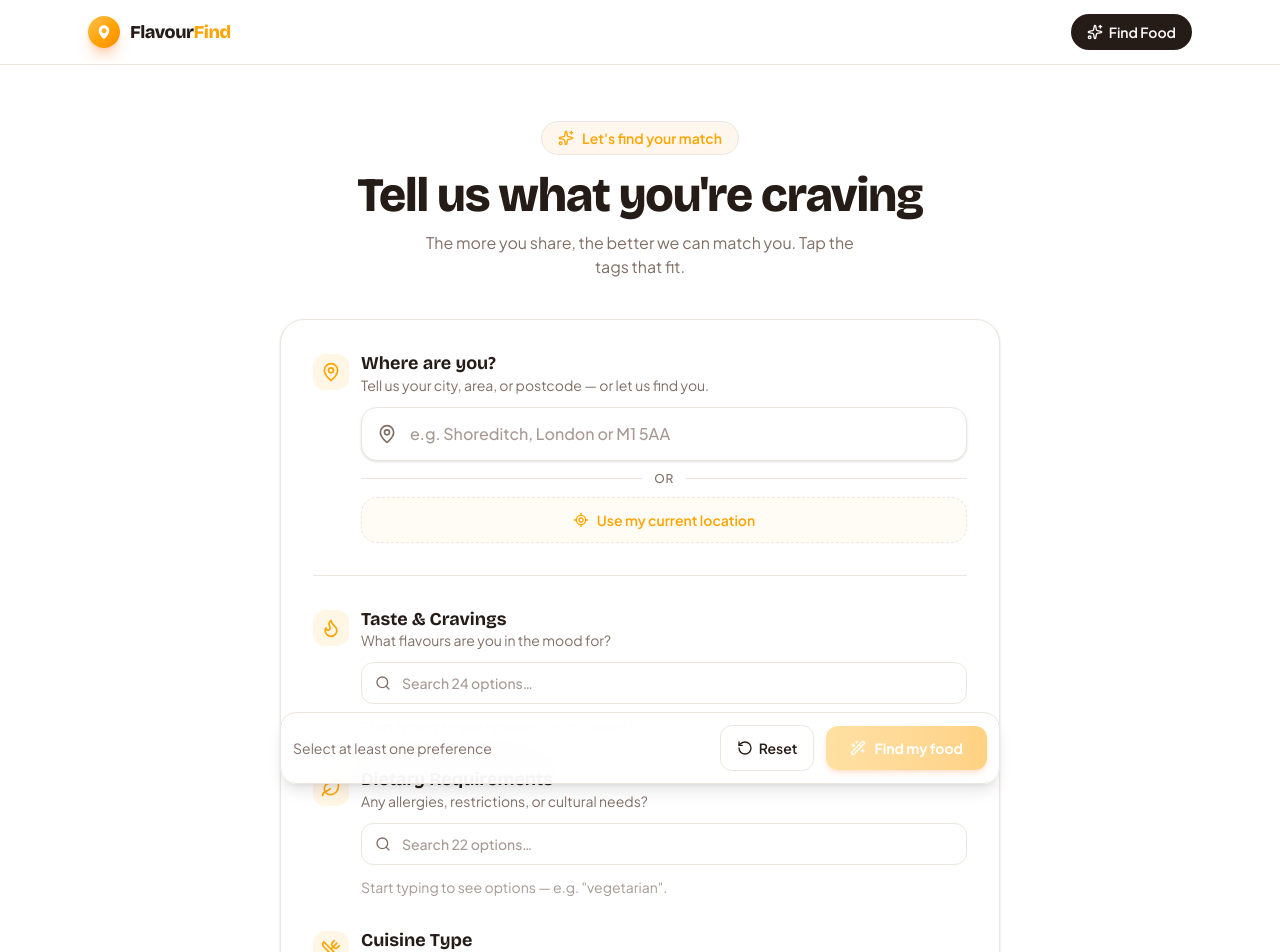
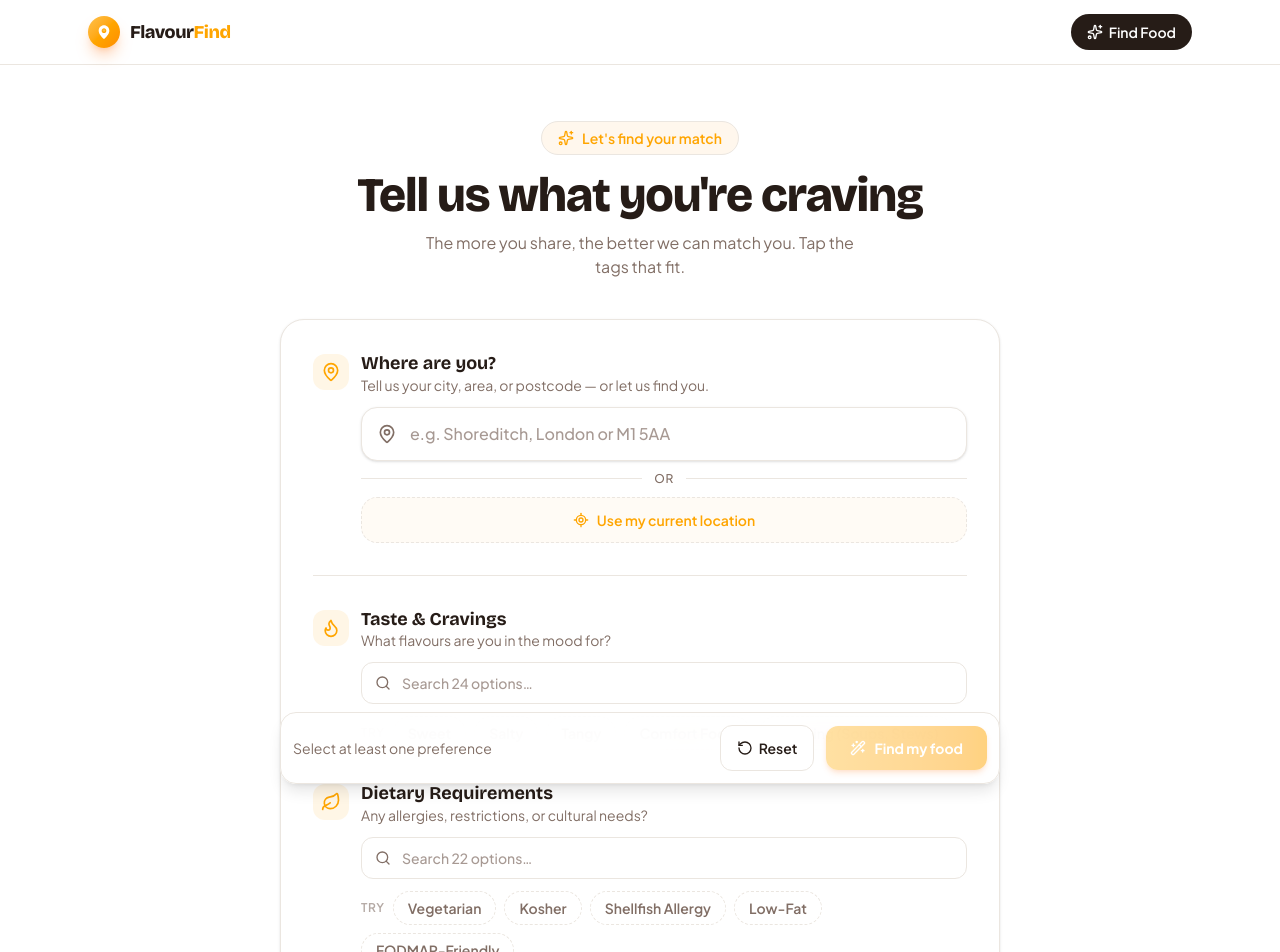
Before and after one commit to rzakir521-boop/FlavourFindDevelopment, a Next.js app: page /find in a window 1280 px wide. Shown: the top 952 px of the page. Built offline with nearby package versions, Linux system fonts and the light colour scheme.

Commit message:
Add example chips below each preference search bar
Replaces the plain hint text with 5 clickable example tags, spread
evenly across each category's full list for variety, so people get a
sense of what's searchable without having to type first. Selecting
one works exactly like a search result.

```diff
--- a/src/components/find/PreferenceTags.jsx
+++ b/src/components/find/PreferenceTags.jsx
@@ -18,6 +18,13 @@ export default function PreferenceTags({ category, selected, onToggle }) {
       (o) => !selected.includes(o.id) && o.label.toLowerCase().includes(q)
     );
   }, [query, category.options, selected]);
+
+  const examples = useMemo(() => {
+    const unselected = category.options.filter((o) => !selected.includes(o.id));
+    const count = Math.min(5, unselected.length);
+    const step = Math.max(1, Math.floor(unselected.length / count));
+    return Array.from({ length: count }, (_, i) => unselected[i * step]).filter(Boolean);
+  }, [category.options, selected]);
 
   return (
     <div className="space-y-3">
@@ -91,10 +98,22 @@ export default function PreferenceTags({ category, selected, onToggle }) {
             </p>
           )
         ) : (
-          selectedOptions.length === 0 && (
-            <p className="text-sm text-muted-foreground/70">
-              Start typing to see options — e.g. &quot;{category.options[0]?.label.toLowerCase()}&quot;.
-            </p>
+          examples.length > 0 && (
+            <div className="flex flex-wrap items-center gap-2">
+              <span className="text-xs font-semibold uppercase tracking-wider text-muted-foreground/60">
+                Try
+              </span>
+              {examples.map((opt) => (
+                <button
+                  key={opt.id}
+                  type="button"
+                  onClick={() => onToggle(category.id, opt.id)}
+                  className="rounded-full border border-dashed border-border bg-transparent px-3.5 py-1.5 text-sm font-semibold text-muted-foreground transition-all duration-200 hover:scale-[1.04] hover:border-[#FFA500]/40 hover:bg-secondary hover:text-foreground active:scale-95"
+                >
+                  {opt.label}
+                </button>
+              ))}
+            </div>
           )
         )}
       </div>
```
